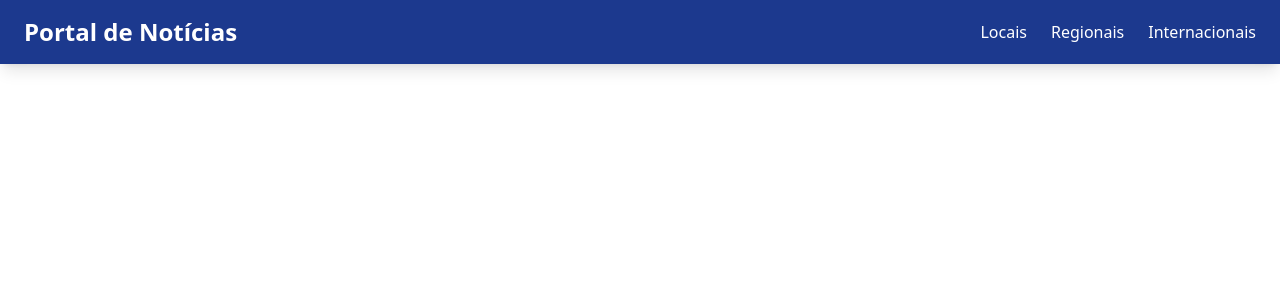
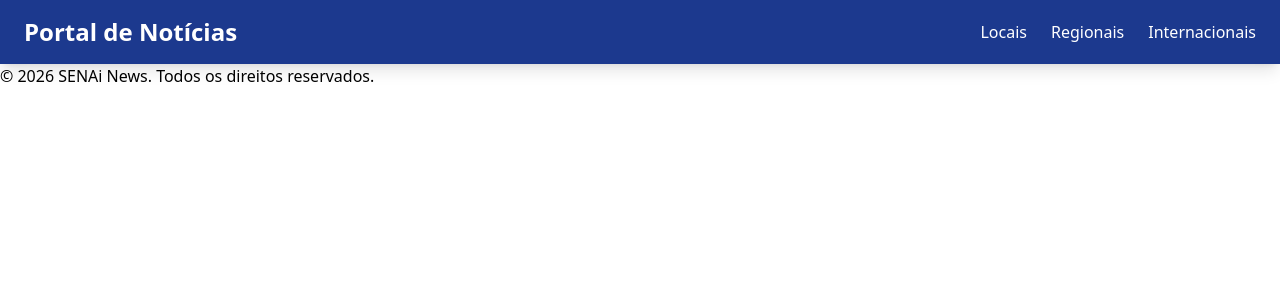
Before and after one commit to Valky-7/portalDeNoticias, an Angular app in the folder portal/: page / in a window 1280 px wide. Shown: the top 300 px of the page. Built offline with nearby package versions, Linux system fonts and the light colour scheme.

Commit message:
Add footer and update lockfiles
Add a site footer template and update lockfiles. Adds portal/src/app/footer/footer.html with a © 2026 SENAi News notice; adds a root package-lock.json and regenerates portal/package-lock.json (npm lockfile updates).

```diff
--- a/portal/src/app/footer/footer.html
+++ b/portal/src/app/footer/footer.html
@@ -0,0 +1,5 @@
+<footer>
+    <div>
+        <p>&copy; 2026 SENAi News. Todos os direitos reservados.</p>
+    </div>
+</footer>
```
Also changed, not shown: 2 other files (tests, documents, lock files or other folders).
